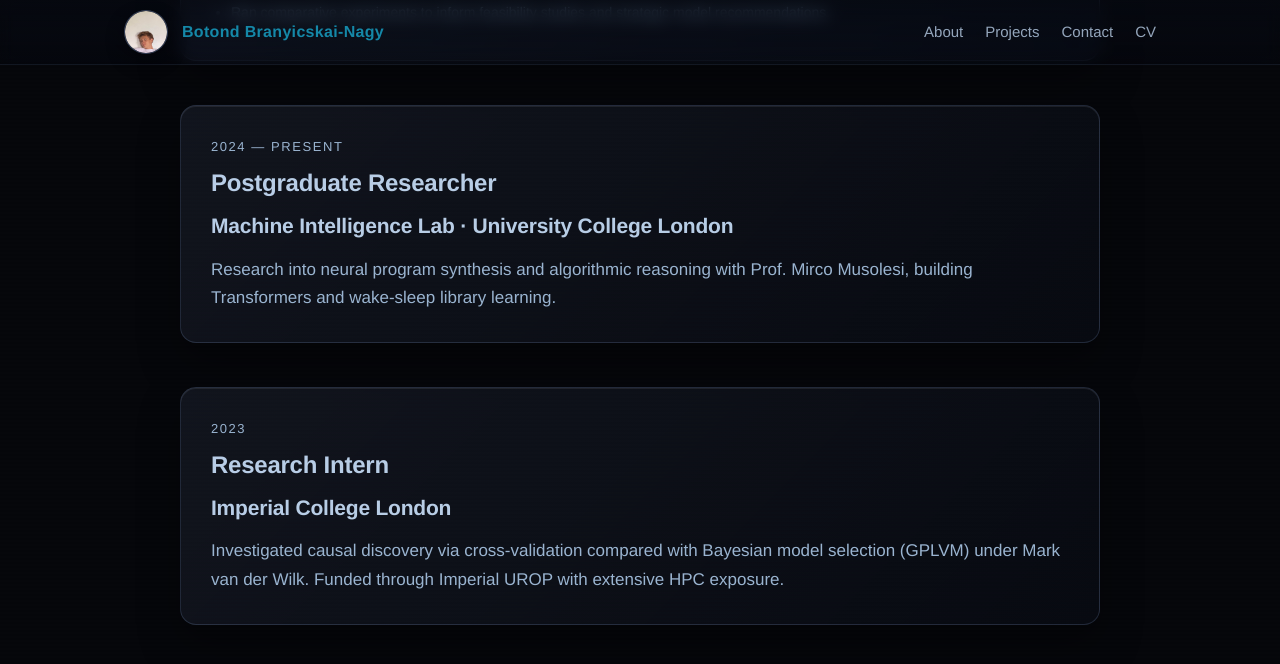
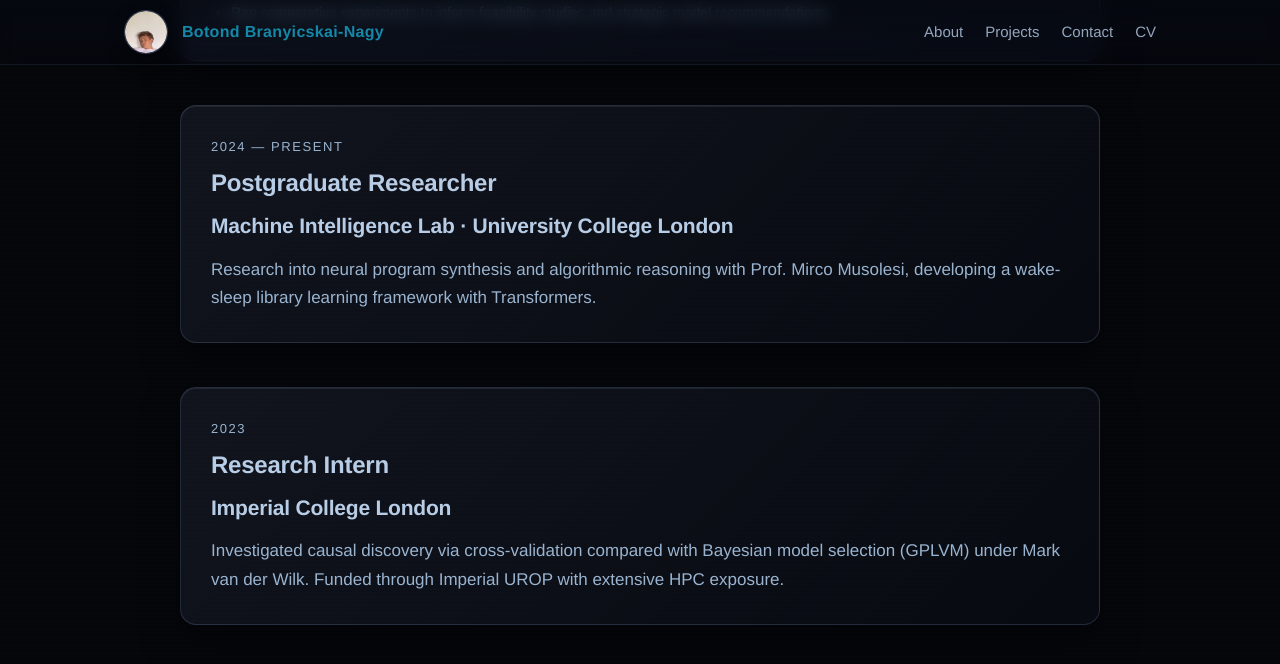
Before and after one commit to botondbnagy/botondbnagy.github.io, a Jekyll site: the page built from index.md, in a window 1280 px wide and 900 px high, scrolled down 3170 px. Shown: the top 664 px of the window. Built offline with Jekyll 4.4.1, drawn with Linux system fonts in a browser that asks for light colours.

Commit message:
update text

```diff
--- a/index.md
+++ b/index.md
@@ -93,7 +93,7 @@ full_bleed: true
             <p class="timeline-meta">2024 — Present</p>
             <h3>Postgraduate Researcher</h3>
             <p class="timeline-entity">Machine Intelligence Lab · University College London</p>
-            <p class="timeline-text">Research into neural program synthesis and algorithmic reasoning with Prof. Mirco Musolesi, building Transformers and wake-sleep library learning.</p>
+            <p class="timeline-text">Research into neural program synthesis and algorithmic reasoning with Prof. Mirco Musolesi, developing a wake-sleep library learning framework with Transformers.</p>
           </div>
         </article>
         <article class="timeline-item">
```
